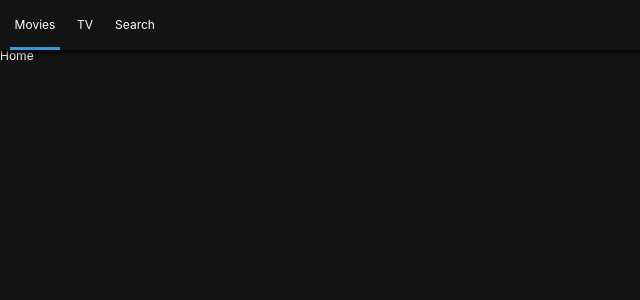
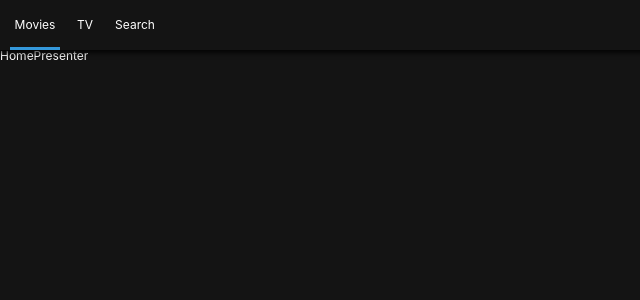
Before and after one commit to yoojm4718/jmflix, a React (Create React App) app: page / in a window 1280 px wide. Shown: the top 300 px of the page, without its empty margins (0-640 px from the left). Built offline with nearby package versions, Linux system fonts and the light colour scheme; no server answers.

Commit message:
Basic Configuration of Presenters

```diff
--- a/src/Routes/Home/HomePresenter.js
+++ b/src/Routes/Home/HomePresenter.js
@@ -1,3 +1,16 @@
-const Home = () => "Home";
+import React from "react";
+import PropTypes from "prop-types";
+import styled from "styled-components";
 
-export default Home;
+const HomePresenter = ({ nowPlaying, popular, upcoming, error, loading }) =>
+  "HomePresenter";
+
+HomePresenter.propTypes = {
+  nowPlaying: PropTypes.array,
+  popular: PropTypes.array,
+  upcoming: PropTypes.array,
+  error: PropTypes.string,
+  loading: PropTypes.bool.isRequired,
+};
+
+export default HomePresenter;
--- a/src/Routes/Search/SearchPresenter.js
+++ b/src/Routes/Search/SearchPresenter.js
@@ -1,3 +1,23 @@
-const Search = () => "Search";
+import React from "react";
+import PropTypes from "prop-types";
+import styled from "styled-components";
 
-export default Search;
+const SearchPresenter = ({
+  movieResults,
+  tvResults,
+  searchTerm,
+  error,
+  loading,
+  handleSubmit,
+}) => "SearchPresenter";
+
+SearchPresenter.propTypes = {
+  movieResults: PropTypes.array,
+  tvResults: PropTypes.array,
+  searchTerm: PropTypes.string,
+  error: PropTypes.string,
+  loading: PropTypes.bool.isRequired,
+  handleSubmit: PropTypes.func.isRequired,
+};
+
+export default SearchPresenter;
--- a/src/Routes/TV/TVPresenter.js
+++ b/src/Routes/TV/TVPresenter.js
@@ -1,3 +1,16 @@
-const TV = () => "TV";
+import React from "react";
+import PropTypes from "prop-types";
+import styled from "styled-components";
 
-export default TV;
+const TVPresenter = ({ topRated, popular, airingToday, error, loading }) =>
+  "TVPresenter";
+
+TVPresenter.propTypes = {
+  topRated: PropTypes.array,
+  popular: PropTypes.array,
+  airingToday: PropTypes.array,
+  error: PropTypes.string,
+  loading: PropTypes.bool.isRequired,
+};
+
+export default TVPresenter;
```
Also changed, not shown: src/Routes/Detail/DetailPresenter.js (+12 -2 lines).
